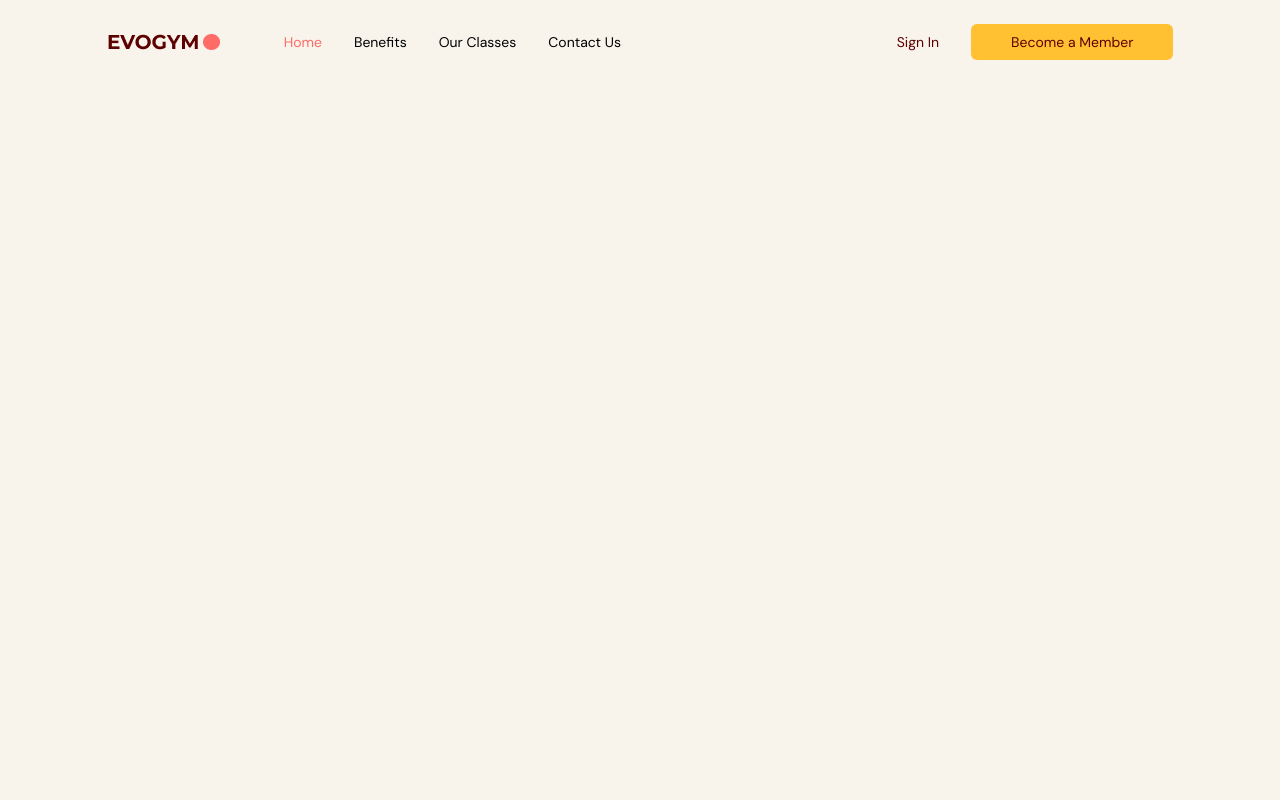
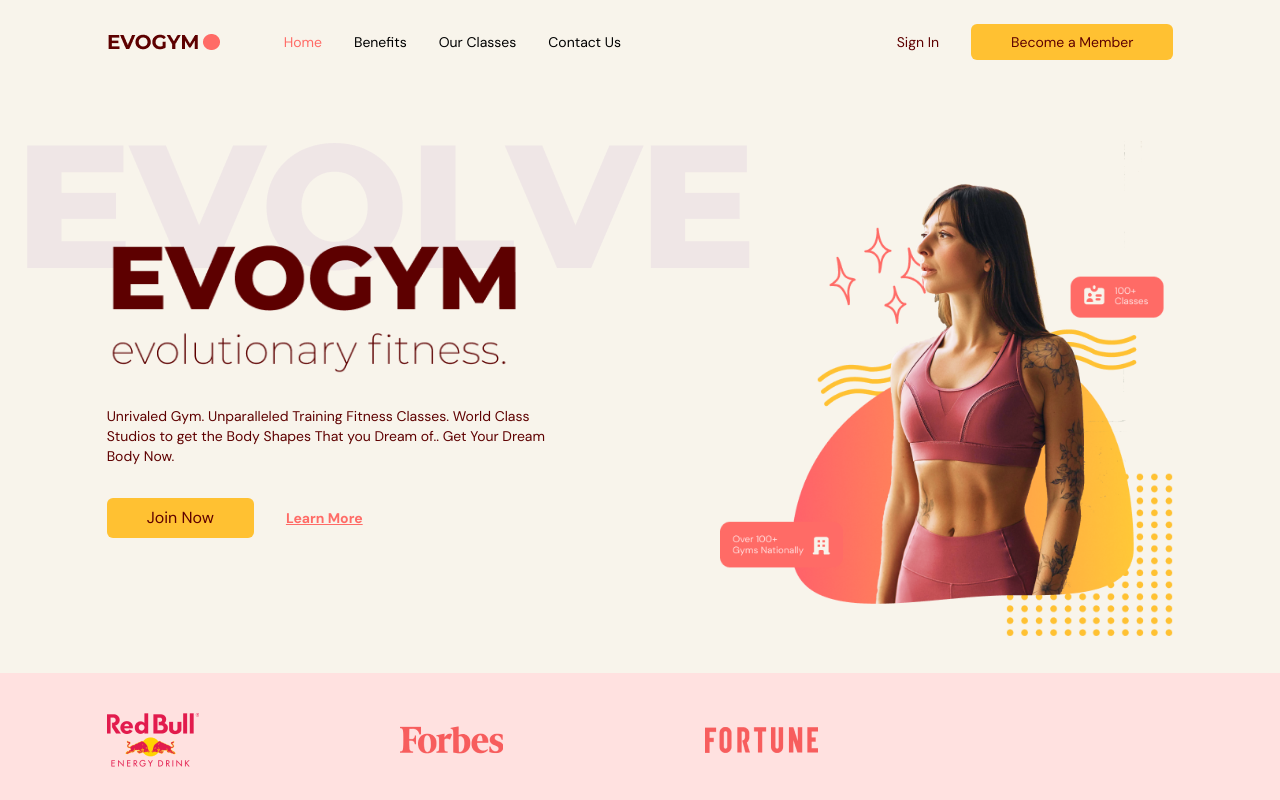
Before and after one commit to Liao993/typescript_gym_class, a React (Vite) app: page / in a window 1280 px wide. Built offline with nearby package versions, Linux system fonts and the light colour scheme.

Commit message:
home component

```diff
--- a/src/App.tsx
+++ b/src/App.tsx
@@ -1,6 +1,6 @@
 //import { useState } from "react";
 import Navbar from "@/pages/navbar"
-
+import Home from "@/pages/home"
 import { SelectedPage } from "@/shared/types";
 import { useState, useEffect } from "react";
 
@@ -22,6 +22,7 @@ function App() {
   return (
     <div className="app bg-gray-20">
       <Navbar isTopPage = {isTopPage} selectedPage={selectedPage} setSelectedPage={setSelectedPage}/>
+      <Home/>
     </div>
   );
 }
--- /dev/null
+++ b/src/pages/home/index.tsx
@@ -0,0 +1,75 @@
+import { SelectedPage } from '@/shared/types'
+import ActionButton from '@/shared/ActionButton'
+import HomePageText from "@/assets/HomePageText.png"
+import HomePagerGraphic from "@/assets/HomePageGraphic.png"
+import SponsorRedBull from "@/assets/SponsorRedBull.png"
+import SponsorForbes from "@/assets/SponsorForbes.png"
+import SponsorFortune from "@/assets/SponsorFortune.png"
+import useMediaQuery from '@/hooks/useMediaQuery'
+import AnchorLink from 'react-anchor-link-smooth-scroll'
+
+
+type Props = {
+  setSelectedPage: (value:SelectedPage) => void;
+}
+
+const Home = ({setSelectedPage}: Props) => {
+  const isAboveMediumScreen = useMediaQuery("(min-width:1060px)")
+  return (
+    <section id='home' className='gap-16 bg-gray-20 py-10 md:h-full md:pb-0'>
+
+      {/*Image and Main Header */}
+      <div className='md:flex mx-auto w-5/6 items-center justify-center md:h-5/6'>
+        {/*Main Header */}
+        <div className='z-10 mt-32 md:basis-3/5'>
+          {/* Headings */}
+          <div className='md:-mt-20'>
+            <div className='relative'>
+              <div className='before:absolute before:-top-20 before:-left-20 before:z-[-1] md:before:content-evolvetext'>
+                <img src={HomePageText} alt="Home Page Text" />
+              </div>
+            </div>
+            <p className='mt-8 text-sm'>
+            Unrivaled Gym. Unparalleled Training Fitness Classes. World Class
+              Studios to get the Body Shapes That you Dream of.. Get Your Dream
+              Body Now.
+            </p>
+            {/* Actions */}
+            <div className='mt-8 flex  items-center gap-8 '>
+              <ActionButton setSelectedPage={setSelectedPage}>
+                Join Now
+              </ActionButton>
+              <AnchorLink
+                  className='text-sm font-bold text-primary-500 underline hover:text-secondary-500'
+                  onClick={ () => setSelectedPage(SelectedPage.ContactUs)}
+                  href={`#${SelectedPage.ContactUs}`}
+                  >
+
+                <p className='text-md'>Learn More</p>
+              </AnchorLink>
+            </div>
+          </div>
+
+        </div>
+        {/*Image Graphic */}
+        <div className='flex basis-3/5 justify-center md:z-10 md:ml-40 md:mt-16 md:justify-items-end'>
+          <img src={HomePagerGraphic} alt='Home page graphic'/>
+        </div>
+      </div>
+      {/*Sponsor */}
+      {isAboveMediumScreen && (
+        <div className='h-1/6 w-full bg-primary-100 py-10'>
+          <div className='mx-auto w-5/6' >
+            <div className='flex w-2/3 items-center justify-between gap-8'>
+              <img alt='redbull' src={SponsorRedBull}/>
+              <img alt='forbes' src={SponsorForbes}/>
+              <img alt='fortune' src={SponsorFortune}/>
+            </div>
+          </div>
+        </div>
+      )}
+    </section>
+  )
+}
+
+export default Home
```
